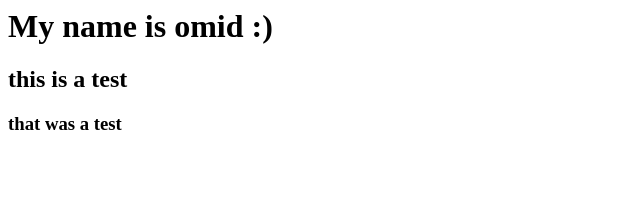
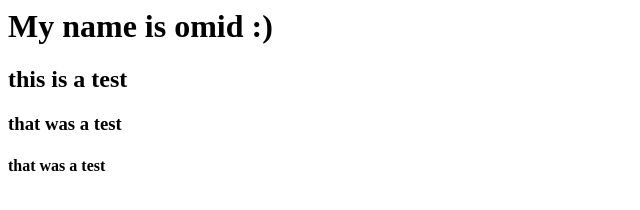
Before and after one commit to omidshafai/omidshafai.github.io, a plain HTML site: page index.html in a window 1280 px wide. Shown: the whole page, without its empty margins (0-640 px from the left). Drawn offline with Linux system fonts and the light colour scheme.

Commit message:
fifth commit

```diff
--- a/index.html
+++ b/index.html
@@ -3,5 +3,6 @@
 	<h1>My name is omid :)</h1>
 	<h2>this is a test</h2>
 	<h3>that was a test</h3>
+	<h4>that was a test</h4>
 </body>
 </html>
```
